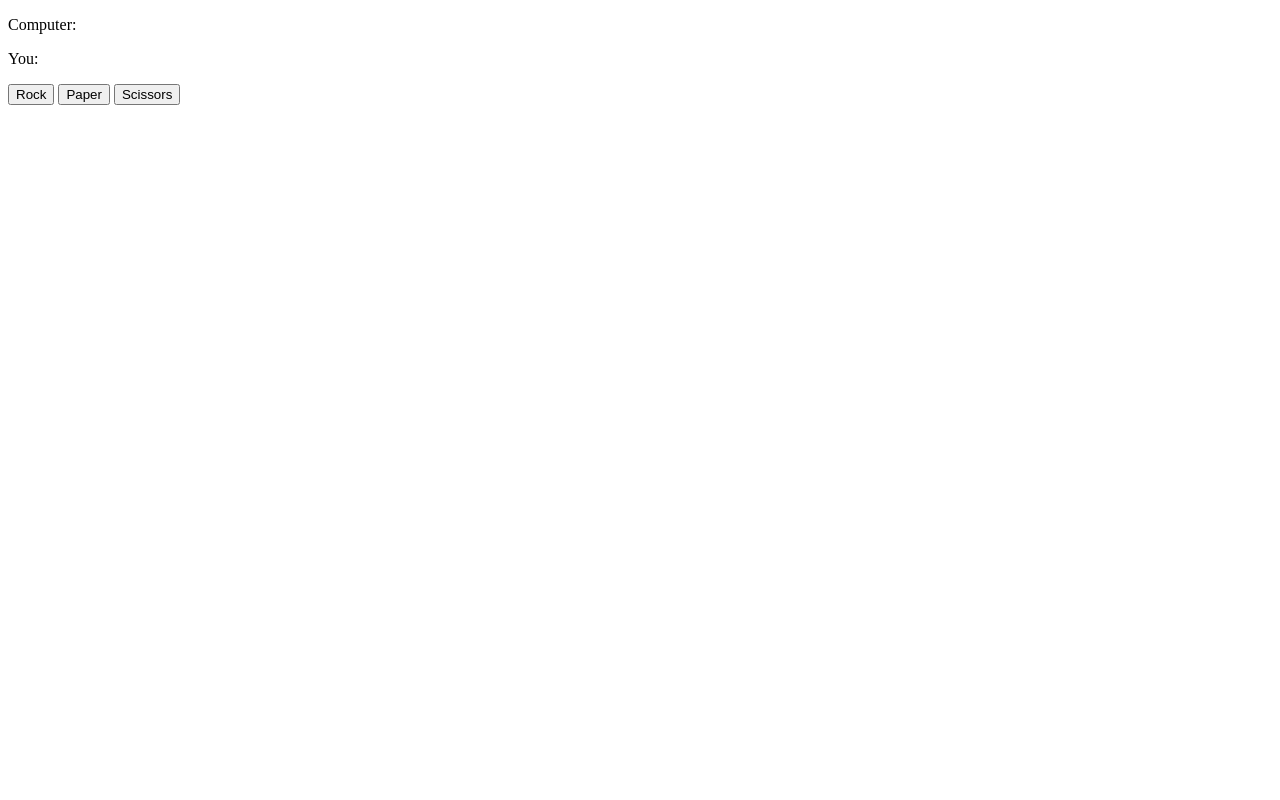
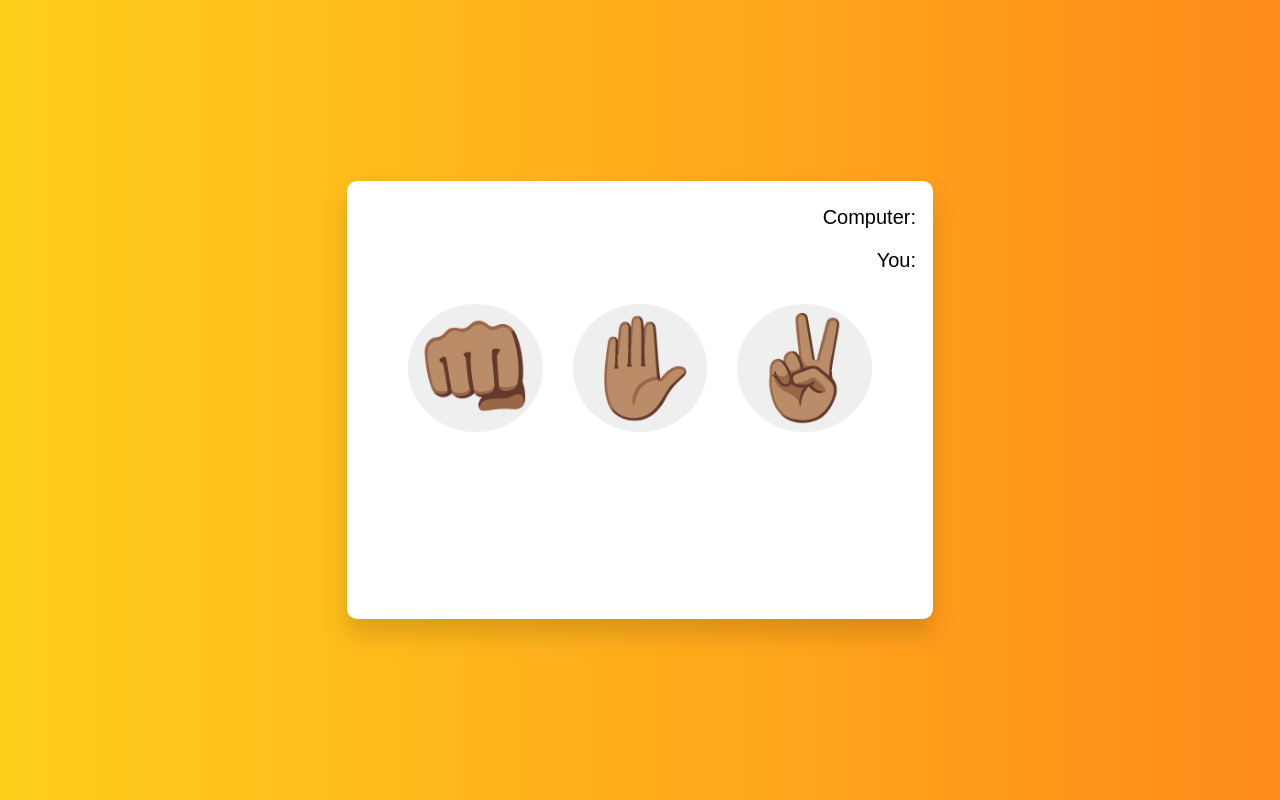
Before and after one commit to raphaellyv/rock-paper-scissors, a plain HTML site: page rock-paper-scissors-project.html in a window 1280 px wide. Drawn offline with Linux system fonts and the light colour scheme.

Commit message:
Add style

```diff
--- a/rock-paper-scissors-project.html
+++ b/rock-paper-scissors-project.html
@@ -5,19 +5,25 @@
     <meta name="viewport" content="width=device-width">
     <title>Rock Paper Scissors Project</title>
     <script src="script.js" defer></script>
+    <link rel='stylesheet' href='styles.css'/>
   </head>
   <body>
+    <div id="main-container">
+      <div id="score-container">
         <p>Computer: <span id="computer-score"></span></p>
+        <p>You: <span id="human-score"></span></p>
+      </div>
 
+      <div id="buttons-container">
+        <button id="rock-btn" class="option-btn">&#128074;&#127997</button>
+        <button id="paper-btn" class="option-btn">&#9995;&#127997</button>
+        <button id="scissor-btn" class="option-btn">&#9996;&#127997</button>
+      </div>
 
-  <p>You: <span id="human-score"></span></p>
-
-
-  <button id="rock-btn">Rock</button>
-  <button id="paper-btn">Paper</button>
-  <button id="scissor-btn">Scissors</button>
-
+      <div id="result-container">
         <p id="round-result"></p>
         <p id="game-result"></p>
+      </div>
+    </div>
   </body>
   </html>
--- a/script.js
+++ b/script.js
@@ -16,8 +16,10 @@ function getComputerChoice() {
 function displayGameWinner(humanScore, computerScore) {
   if (humanScore > computerScore) {
     winnerParagraph.textContent = "GAME OVER! YOU WIN!!"
+    winnerParagraph.style.cssText = "background-color: #cefdce; color: #689f38"
   } else {
     winnerParagraph.textContent = "GAME OVER! YOU LOSE!!"
+    winnerParagraph.style.cssText = "background-color: #ffdde0; color: #d32f2f"
   }
 }
 
--- /dev/null
+++ b/styles.css
@@ -0,0 +1,58 @@
+body {
+  background: linear-gradient(
+    135deg,
+    #ffcf1b,
+    #ff8b1b
+  );
+  font-family: 'Poppins',sans-serif;
+  font-weight: 400;
+  font-size: 20px;
+}
+
+.option-btn {
+  font-size:100px;
+  border-radius: 50%;
+  border: none;
+  padding: 5px;
+  cursor: pointer;
+  margin: 12px;
+}
+
+#main-container {
+  width: 45%;
+  min-width: 450px;
+  padding: 5px;
+  position: absolute;
+  top: 50%;
+  left: 50%;
+  transform: translate(-50%, -50%);
+  background-color: white;
+  border-radius: 10px;
+  box-shadow: 0 15px 25px rgba(0,0,0,0.15);
+}
+
+#score-container {
+  text-align: end;
+  margin-right: 12px;
+}
+
+#buttons-container {
+  text-align: center;
+}
+
+#result-container {
+  margin-top: 5px;
+  height: 150px;
+  text-align: center;
+}
+
+span {
+  font-weight: 600;
+}
+
+#game-result {
+  padding: 8px;
+  display: inline-block;
+  border-radius: 10px;
+  font-weight: 600;
+}
```
Lines whose indentation alone changed are shown as unchanged.
